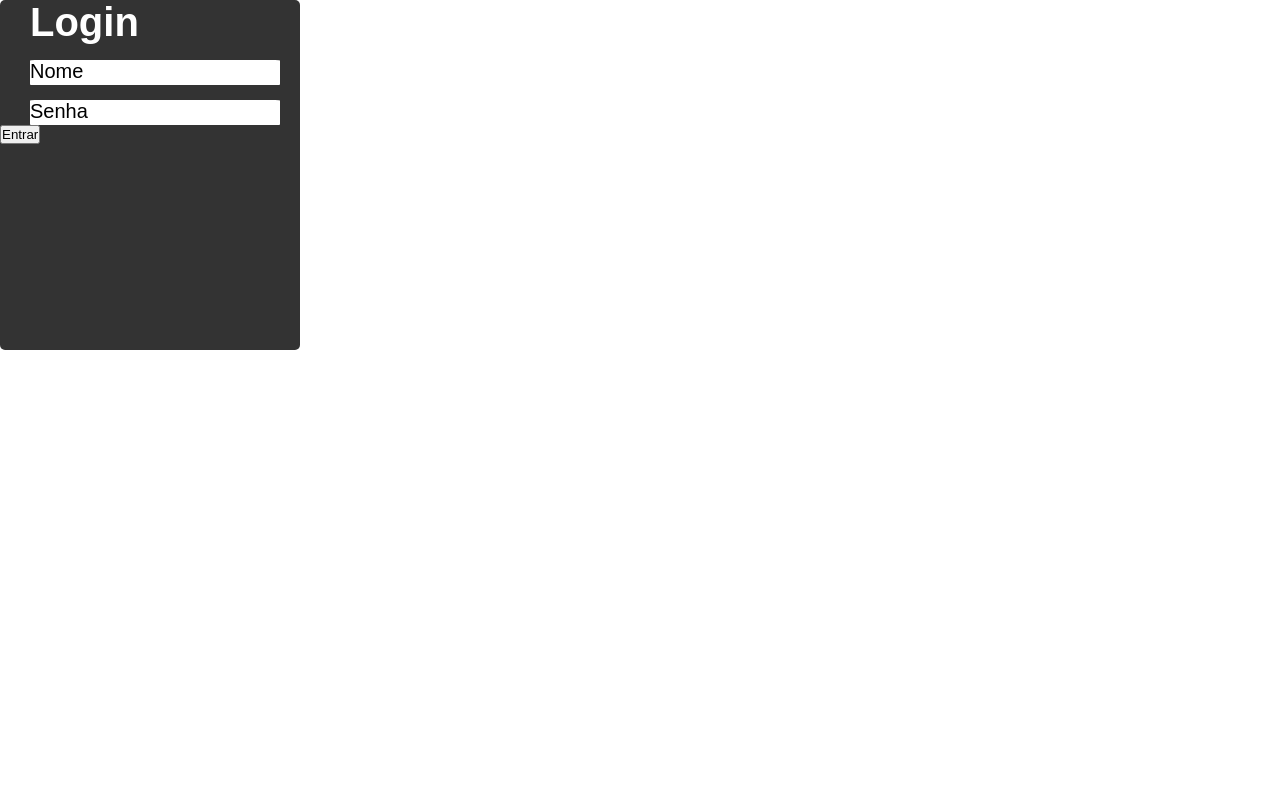
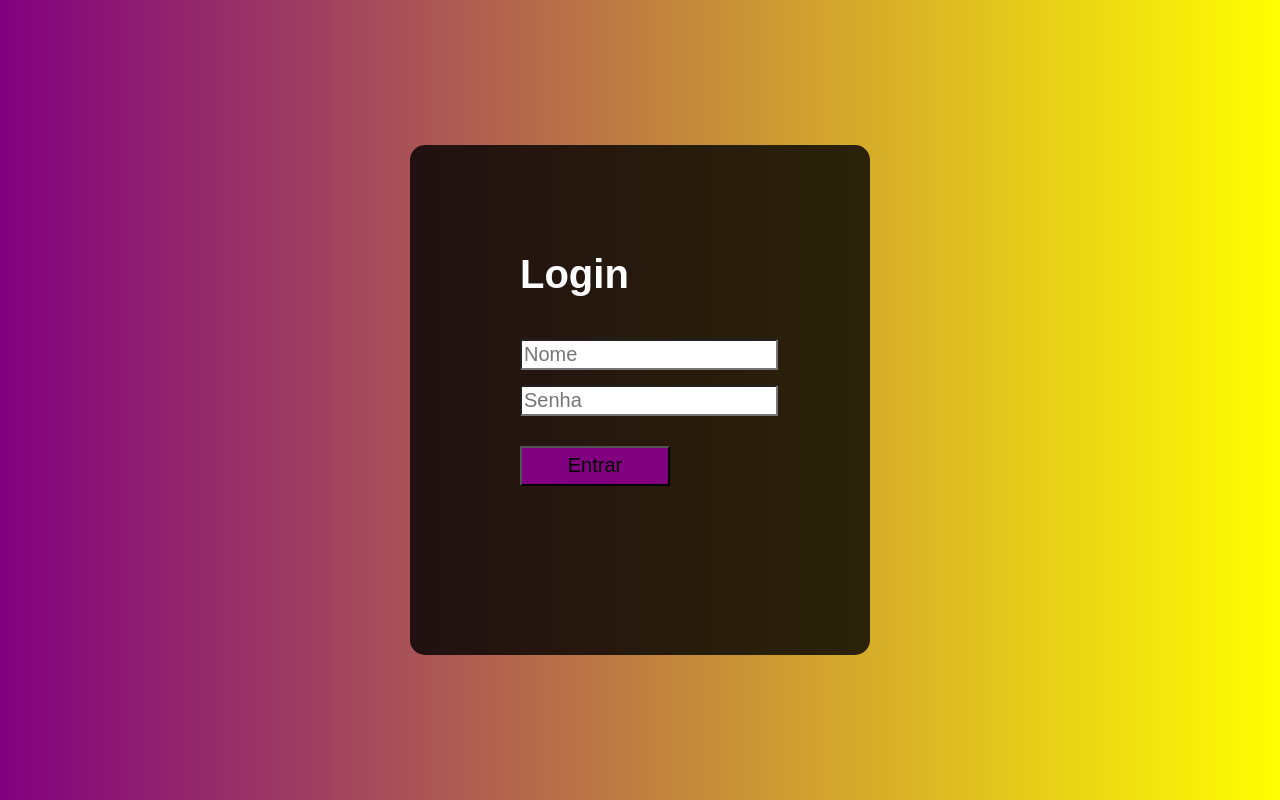
Before and after one commit to vitormendes09/SistemaDeCadastro, a plain HTML site: page index.html in a window 1280 px wide. Drawn offline with Linux system fonts and the light colour scheme.

Commit message:
Fim
Fim do projeto depois de finalizado o css da página

```diff
--- a/index.html
+++ b/index.html
@@ -12,15 +12,18 @@
 
         <h1 class="login"> Login </h1>
 
-        <p class="input">
-            Nome
-        </p>
+        <input  class="input" type="text" placeholder="Nome">
 
-        <p class="input">
-            Senha
-        </p>
+        <input class="input" type="password" placeholder="Senha">
 
         <button class="botao"> Entrar</button>
     </div>
+
+    <script>
+        function insert(){
+            document.getElementById('input').innerHTML = '';
+        }
+    </script>
 </body>
+
 </html>
--- a/style.css
+++ b/style.css
@@ -1,21 +1,24 @@
-*{
-    margin: 0;
-    padding: 0;
-}
+
 
 body{
-
+   font-family: Arial, Helvetica, sans-serif;
+   background-image: linear-gradient(45deg, purple, yellow);
 }
 
 .caixa{
     background-color: rgba(0, 0, 0, 0.8);
-
+    position: absolute;
     width: 300px;
-
     height: 350px;
-
     border-radius: 5px;
 
+    top: 50%;
+    left: 50%;
+    transform: translate(-50%, -50%);
+
+    padding: 80px;
+
+    border-radius: 15px;
 
 
 }
@@ -50,4 +53,21 @@ body{
 
 .botao{
 
+    margin-left: 10%;
+
+    margin-top: 10%;
+
+    width: 150px;
+    height: 40px;
+
+    background-color: purple;
+    font-size: 20px;
 }
+
+.botao:hover{
+    background-color: rgba(0, 0, 0, 0.8);
+
+    color: #fff;
+    width: 160px;
+    height: 50px;
+}
```
